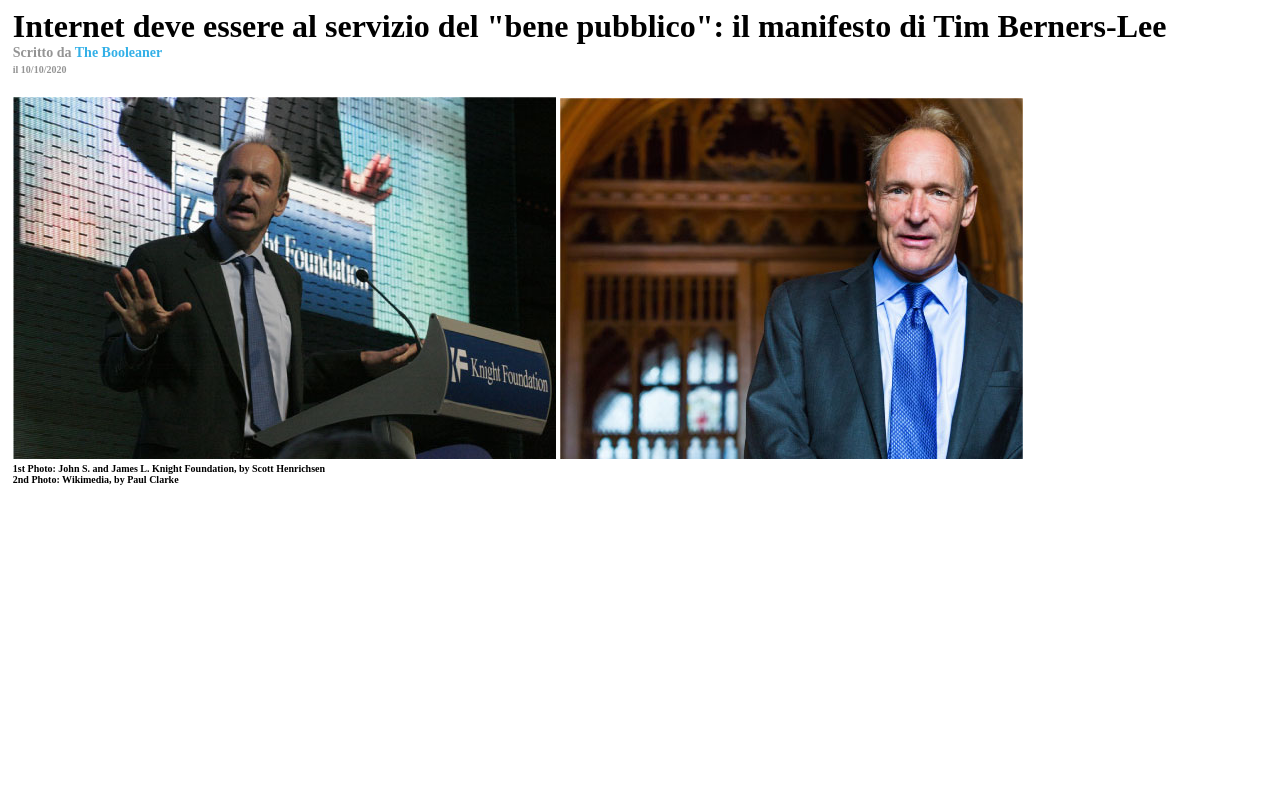
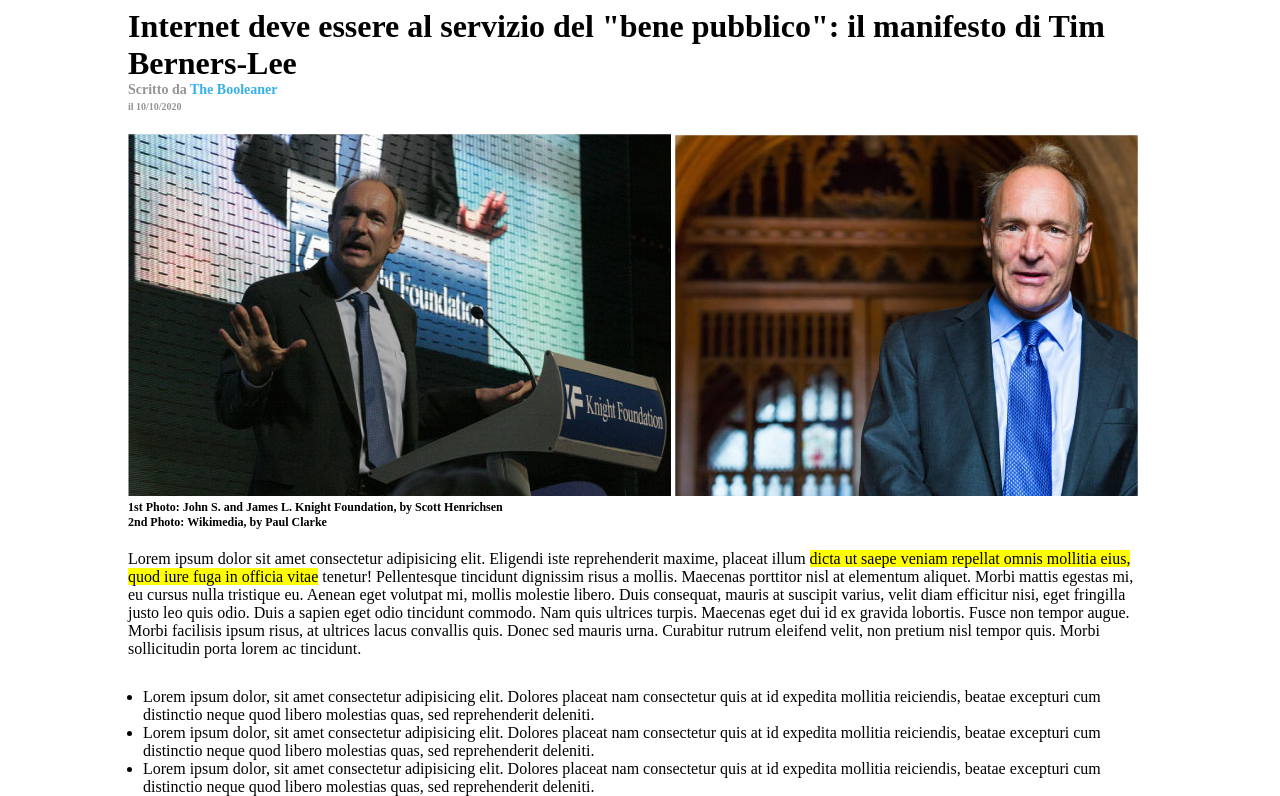
Before and after one commit to cibs84/html-css-booleaner, a plain HTML site: page index.html in a window 1280 px wide. Shown: the part 102-898 px from the top of the page. Before the commit the page ends 800 px from the top, so only its background shows below. Drawn offline with Linux system fonts and the light colour scheme.

Commit message:
paragrafo1 e lista

```diff
--- a/css/style.css
+++ b/css/style.css
@@ -13,7 +13,7 @@ header {
     background-size: 370px;
 }
 .container {
-    width: 98%;
+    width: 80%;
     margin: auto;
 }
 header .logo {
@@ -43,6 +43,16 @@ h1 {
     margin-top: 20px;
 }
 .photos-credits {
-    font-size: 10px;
+    font-size: 12px;
     font-weight: 800;
 }
+.article p {
+    margin-top: 20px;
+}
+.article p .highlighted {
+    background-color: yellow;
+}
+.list-article {
+    margin-top: 30px;
+    padding-left: 15px;
+}
--- a/index.html
+++ b/index.html
@@ -18,7 +18,7 @@
     <!-- Main -->
     <main>
         <!-- Articolo -->
-        <div class="container">
+        <div class="container article">
             <!-- Intestazione -->
             <h1>Internet deve essere al servizio del "bene pubblico": il manifesto di Tim Berners-Lee</h1>
 
@@ -27,7 +27,7 @@
                 <span class="date">il 10/10/2020</span>
             </div>
 
-            <!-- Foto Articolo -->
+            <!-- Foto -->
             <div class="photos-article">
                 <img src="img/tim-1.jpg" alt="Tim Berners-Lee at Knight Foundation">
                 <img src="img/tim-2.jpg" alt="Tim Berners-Lee">
@@ -38,6 +38,16 @@
                 <div>2nd Photo: Wikimedia, by Paul Clarke</div>
             </div>
 
+            <!-- Testo -->
+            <p>Lorem ipsum dolor sit amet consectetur adipisicing elit. Eligendi iste reprehenderit maxime, placeat illum <span class="highlighted"> dicta ut saepe veniam repellat omnis mollitia eius, quod iure fuga in officia vitae</span> tenetur! Pellentesque tincidunt dignissim risus a mollis. Maecenas porttitor nisl at elementum aliquet. Morbi mattis egestas mi, eu cursus nulla tristique eu. Aenean eget volutpat mi, mollis molestie libero. Duis consequat, mauris at suscipit varius, velit diam efficitur nisi, eget fringilla justo leo quis odio. Duis a sapien eget odio tincidunt commodo. Nam quis ultrices turpis. Maecenas eget dui id ex gravida lobortis. Fusce non tempor augue. Morbi facilisis ipsum risus, at ultrices lacus convallis quis. Donec sed mauris urna. Curabitur rutrum eleifend velit, non pretium nisl tempor quis. Morbi sollicitudin porta lorem ac tincidunt.</p>
+
+            <div class="list-article">
+                <ul>
+                    <li>Lorem ipsum dolor, sit amet consectetur adipisicing elit. Dolores placeat nam consectetur quis at id expedita mollitia reiciendis, beatae excepturi cum distinctio neque quod libero molestias quas, sed reprehenderit deleniti.</li>
+                    <li>Lorem ipsum dolor, sit amet consectetur adipisicing elit. Dolores placeat nam consectetur quis at id expedita mollitia reiciendis, beatae excepturi cum distinctio neque quod libero molestias quas, sed reprehenderit deleniti.</li>
+                    <li>Lorem ipsum dolor, sit amet consectetur adipisicing elit. Dolores placeat nam consectetur quis at id expedita mollitia reiciendis, beatae excepturi cum distinctio neque quod libero molestias quas, sed reprehenderit deleniti.</li>
+                </ul>
+            </div>
         </div>
     </main>
 
```
